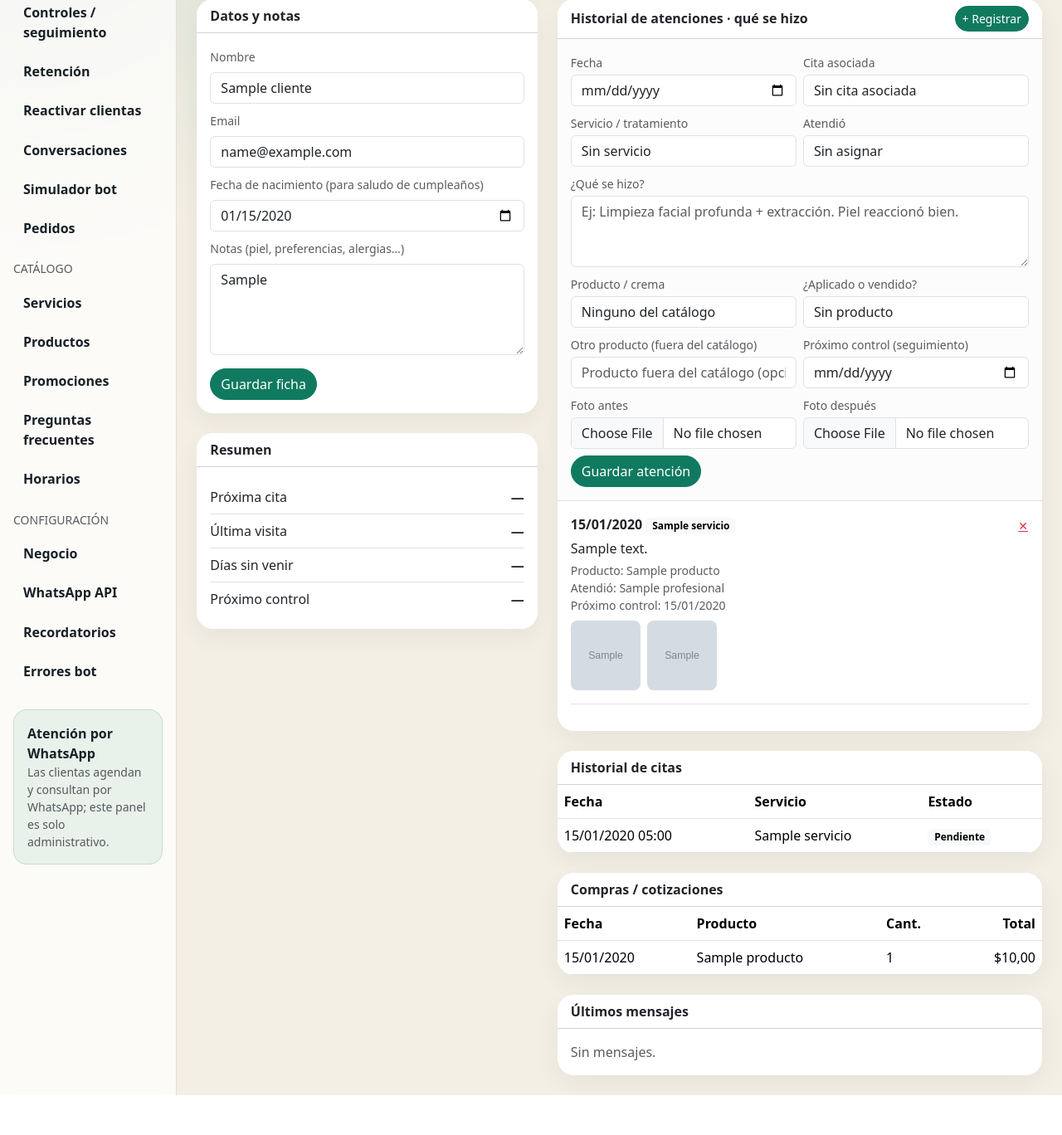
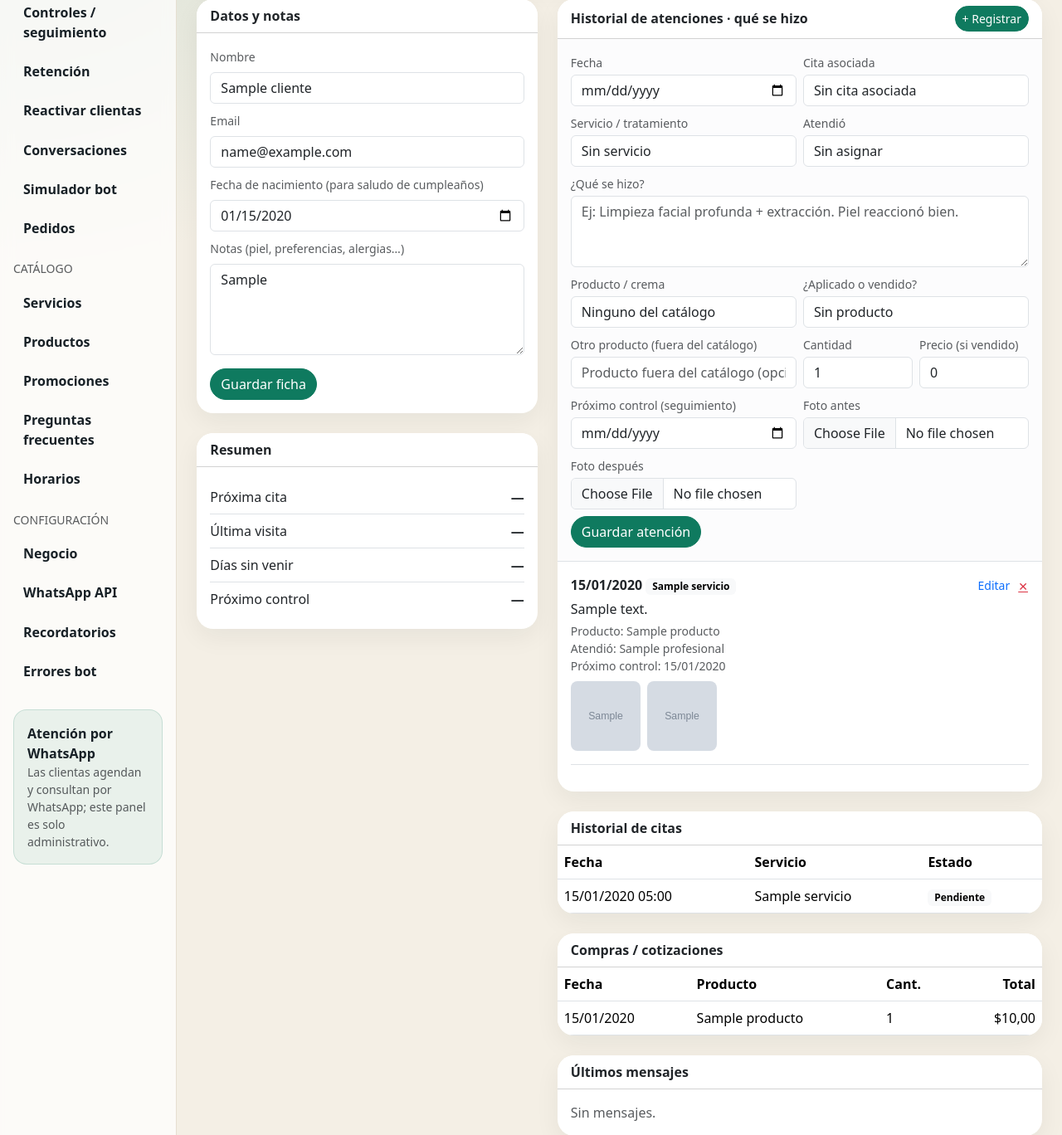
Before and after one commit to edisonedy/horus_turnos, a Django app: page /panel/clientes/1/ in a window 1280 px wide, after a click on "+ Registrar". Shown: the part 298-1666 px from the top of the page at 83% size. Before the commit the page ends 1618 px from the top, so only its background shows below. Run offline with Django 5.2, Linux system fonts and the light colour scheme; a user stored in the database is signed in; tables that the repository leaves empty hold one stand-in row (values such as "Sample post"); grey boxes marked "Sample" are stand-in pictures; data that the repository does not hold is empty.

Commit message:
Editar atencion + contabilizar producto vendido en la visita
- La atencion ahora se puede editar (link "Editar" que carga el form en
  modo edicion; guarda sobre el mismo registro, sin duplicar).
- Nuevos campos producto_cantidad/producto_precio; si se vende un producto
  del catalogo sin precio, se toma el del catalogo. El monto vendido en la
  visita suma al total gastado de la clienta y se muestra en el historial.

Co-Authored-By: Claude Opus 4.8 <noreply@anthropic.com>

```diff
--- a/apps/agenda/forms.py
+++ b/apps/agenda/forms.py
@@ -98,7 +98,8 @@ class RegistroAtencionForm(BootstrapModelForm):
     class Meta:
         model = RegistroAtencion
         fields = ['fecha', 'turno', 'servicio', 'descripcion', 'producto', 'producto_libre',
-                  'producto_accion', 'profesional', 'proximo_control', 'foto_antes', 'foto_despues']
+                  'producto_accion', 'producto_cantidad', 'producto_precio', 'profesional',
+                  'proximo_control', 'foto_antes', 'foto_despues']
         widgets = {
             'fecha': forms.DateInput(attrs={'type': 'date'}),
             'proximo_control': forms.DateInput(attrs={'type': 'date'}),
--- a/apps/agenda/models.py
+++ b/apps/agenda/models.py
@@ -198,6 +198,8 @@ class RegistroAtencion(models.Model):
     producto = models.ForeignKey(Producto, on_delete=models.SET_NULL, related_name='atenciones', blank=True, null=True)
     producto_libre = models.CharField(max_length=160, blank=True, help_text='Producto/crema que no está en el catálogo.')
     producto_accion = models.CharField(max_length=16, choices=Accion.choices, default=Accion.NINGUNO)
+    producto_cantidad = models.PositiveIntegerField(default=1)
+    producto_precio = models.DecimalField(max_digits=10, decimal_places=2, default=0, help_text='Precio de venta en esta visita (si se vendió).')
     foto_antes = models.ImageField(upload_to='atenciones/', blank=True, null=True)
     foto_despues = models.ImageField(upload_to='atenciones/', blank=True, null=True)
     proximo_control = models.DateField(blank=True, null=True, help_text='Cuándo debería volver para seguimiento.')
@@ -215,6 +217,12 @@ class RegistroAtencion(models.Model):
     @property
     def producto_texto(self):
         return self.producto.nombre if self.producto else self.producto_libre
+
+    @property
+    def producto_total(self):
+        if self.producto_accion == self.Accion.VENDIDO:
+            return self.producto_cantidad * self.producto_precio
+        return 0
 
 
 class ListaEspera(models.Model):
--- a/apps/agenda/selectors.py
+++ b/apps/agenda/selectors.py
@@ -1,6 +1,6 @@
 from datetime import timedelta
 
-from django.db.models import Count, Max, Q, Sum
+from django.db.models import Count, F, Max, Q, Sum
 from django.utils import timezone
 from .models import BloqueoHorario, Cliente, ListaEspera, PedidoWhatsApp, PreguntaFrecuente, Producto, Profesional, PromocionWhatsApp, RegistroAtencion, Servicio, Turno
 
@@ -89,7 +89,10 @@ def ficha_cliente(cliente):
                .order_by('fecha_hora_inicio').first())
     ultima_visita = turnos.filter(estado=Turno.Estado.ATENDIDO).order_by('-fecha_hora_inicio').first()
     dias_ultima = (ahora.date() - ultima_visita.fecha_hora_inicio.date()).days if ultima_visita else None
-    gastado = pedidos.exclude(estado=PedidoWhatsApp.Estado.CANCELADO).aggregate(t=Sum('total'))['t'] or 0
+    gastado_pedidos = pedidos.exclude(estado=PedidoWhatsApp.Estado.CANCELADO).aggregate(t=Sum('total'))['t'] or 0
+    gastado_visitas = (atenciones.filter(producto_accion=RegistroAtencion.Accion.VENDIDO)
+                       .aggregate(t=Sum(F('producto_cantidad') * F('producto_precio')))['t'] or 0)
+    gastado = gastado_pedidos + gastado_visitas
 
     if dias_ultima is None:
         segmento = 'Nueva'
--- a/apps/agenda/views.py
+++ b/apps/agenda/views.py
@@ -188,6 +188,12 @@ def cliente_detalle(request, cliente_id):
         return redirect('configuracion_negocio')
     cliente = get_object_or_404(Cliente, pk=cliente_id, negocio=negocio)
 
+    # Edición: ?editar=<id> carga esa atención en el formulario.
+    editando = None
+    editar_id = request.GET.get('editar')
+    if editar_id:
+        editando = RegistroAtencion.objects.filter(pk=editar_id, cliente=cliente).first()
+
     prefill_turno = None
     turno_id = request.GET.get('turno')
     if turno_id:
@@ -199,7 +205,7 @@ def cliente_detalle(request, cliente_id):
                 'servicio': turno_ref.servicio_id,
                 'profesional': turno_ref.profesional_id,
             }
-    atencion_form = RegistroAtencionForm(negocio=negocio, cliente=cliente, initial=prefill_turno)
+    atencion_form = RegistroAtencionForm(instance=editando, negocio=negocio, cliente=cliente, initial=prefill_turno)
     if request.method == 'POST':
         accion = request.POST.get('accion', 'ficha')
         if accion == 'eliminar_atencion':
@@ -207,13 +213,17 @@ def cliente_detalle(request, cliente_id):
             messages.success(request, 'Registro de atención eliminado.')
             return redirect('cliente_detalle', cliente_id=cliente.id)
         if accion == 'atencion':
-            atencion_form = RegistroAtencionForm(request.POST, request.FILES, negocio=negocio, cliente=cliente)
+            instancia = RegistroAtencion.objects.filter(pk=request.POST.get('atencion_id'), cliente=cliente).first()
+            atencion_form = RegistroAtencionForm(request.POST, request.FILES, instance=instancia, negocio=negocio, cliente=cliente)
             if atencion_form.is_valid():
                 registro = atencion_form.save(commit=False)
                 registro.negocio = negocio
                 registro.cliente = cliente
+                # si se vendió un producto del catálogo sin precio, usar el del catálogo
+                if registro.producto_accion == RegistroAtencion.Accion.VENDIDO and not registro.producto_precio and registro.producto:
+                    registro.producto_precio = registro.producto.precio
                 registro.save()
-                messages.success(request, 'Atención registrada en el historial.')
+                messages.success(request, 'Atención actualizada.' if instancia else 'Atención registrada en el historial.')
                 return redirect('cliente_detalle', cliente_id=cliente.id)
         else:
             cliente.nombre = request.POST.get('nombre', '').strip()
@@ -230,7 +240,8 @@ def cliente_detalle(request, cliente_id):
         'cliente': cliente,
         'wa_link': wa,
         'atencion_form': atencion_form,
-        'abrir_atencion': bool(prefill_turno),
+        'abrir_atencion': bool(prefill_turno) or bool(editando),
+        'editando': editando,
         **ficha_cliente(cliente),
     })
 
--- a/templates/agenda/cliente_detalle.html
+++ b/templates/agenda/cliente_detalle.html
@@ -59,9 +59,11 @@
             </div>
             <div class="collapse{% if atencion_form.errors or abrir_atencion %} show{% endif %}" id="formAtencion">
                 <div class="card-body border-bottom bg-light-subtle">
+                    {% if editando %}<div class="small fw-semibold text-primary mb-2">Editando atención del {{ editando.fecha|date:'d/m/Y' }}</div>{% endif %}
                     <form method="post" enctype="multipart/form-data" class="row g-2">
                         {% csrf_token %}
                         <input type="hidden" name="accion" value="atencion">
+                        {% if editando %}<input type="hidden" name="atencion_id" value="{{ editando.id }}">{% endif %}
                         <div class="col-6">
                             <label class="form-label small text-muted mb-1">Fecha</label>
                             {{ atencion_form.fecha }}
@@ -94,6 +96,14 @@
                             <label class="form-label small text-muted mb-1">Otro producto (fuera del catálogo)</label>
                             {{ atencion_form.producto_libre }}
                         </div>
+                        <div class="col-3">
+                            <label class="form-label small text-muted mb-1">Cantidad</label>
+                            {{ atencion_form.producto_cantidad }}
+                        </div>
+                        <div class="col-3">
+                            <label class="form-label small text-muted mb-1">Precio (si vendido)</label>
+                            {{ atencion_form.producto_precio }}
+                        </div>
                         <div class="col-6">
                             <label class="form-label small text-muted mb-1">Próximo control (seguimiento)</label>
                             {{ atencion_form.proximo_control }}
@@ -107,7 +117,8 @@
                             {{ atencion_form.foto_despues }}
                         </div>
                         <div class="col-12 mt-2">
-                            <button class="btn btn-horus rounded-pill">Guardar atención</button>
+                            <button class="btn btn-horus rounded-pill">{% if editando %}Guardar cambios{% else %}Guardar atención{% endif %}</button>
+                            {% if editando %}<a href="{% url 'cliente_detalle' cliente.id %}" class="btn btn-outline-secondary rounded-pill">Cancelar</a>{% endif %}
                         </div>
                     </form>
                 </div>
@@ -120,6 +131,8 @@
                                 <strong>{{ a.fecha|date:'d/m/Y' }}</strong>
                                 {% if a.servicio %}<span class="badge text-bg-light">{{ a.servicio.nombre }}</span>{% endif %}
                             </div>
+                            <div class="d-flex align-items-center gap-2">
+                                <a href="{% url 'cliente_detalle' cliente.id %}?editar={{ a.id }}#formAtencion" class="btn btn-sm btn-link text-decoration-none p-0" title="Editar">Editar</a>
                                 <form method="post" onsubmit="return confirm('¿Eliminar este registro?');" class="m-0">
                                     {% csrf_token %}
                                     <input type="hidden" name="accion" value="eliminar_atencion">
@@ -127,11 +140,13 @@
                                     <button class="btn btn-sm btn-link text-danger p-0" title="Eliminar">✕</button>
                                 </form>
                             </div>
+                        </div>
                         <div class="mt-1" style="white-space:pre-line">{{ a.descripcion }}</div>
                         {% if a.producto_texto %}
                             <div class="small text-muted mt-1">
                                 {% if a.producto_accion != 'ninguno' %}{{ a.get_producto_accion_display }}:{% else %}Producto:{% endif %}
-                                {{ a.producto_texto }}
+                                {{ a.producto_texto }}{% if a.producto_cantidad > 1 %} x{{ a.producto_cantidad }}{% endif %}
+                                {% if a.producto_total %} · <strong>${{ a.producto_total }}</strong>{% endif %}
                             </div>
                         {% endif %}
                         {% if a.profesional %}<div class="small text-muted">Atendió: {{ a.profesional.nombre }}</div>{% endif %}
```
Also changed, not shown: apps/agenda/migrations/0007_registroatencion_producto_cantidad_and_more.py (added). Lines whose indentation alone changed are shown as unchanged.
